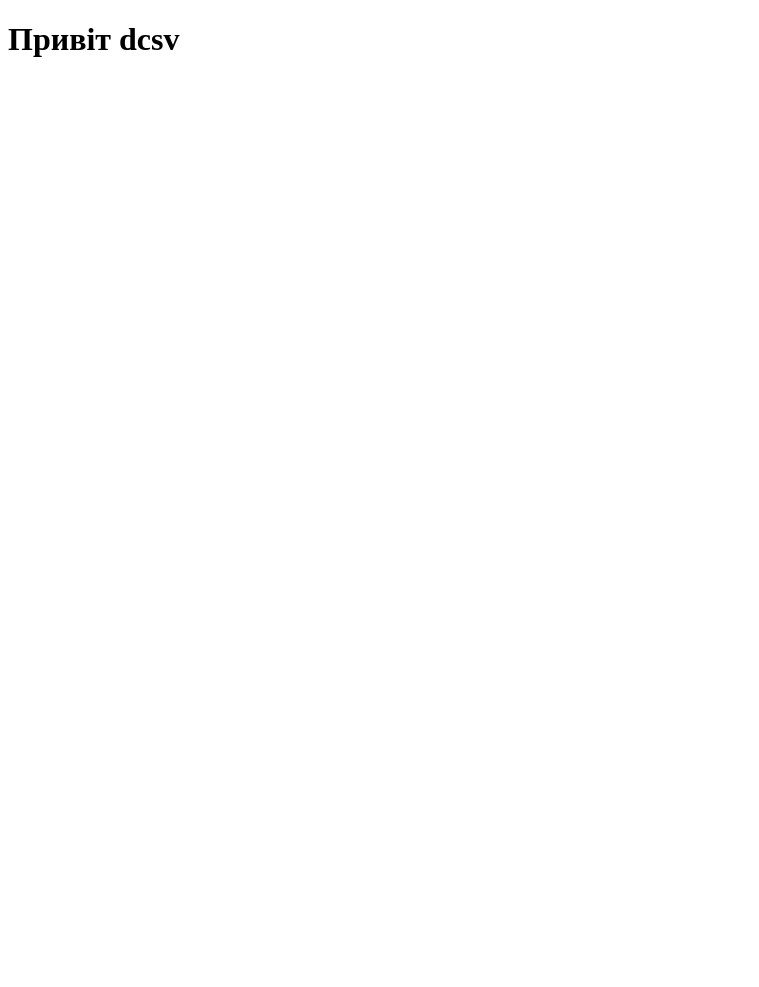
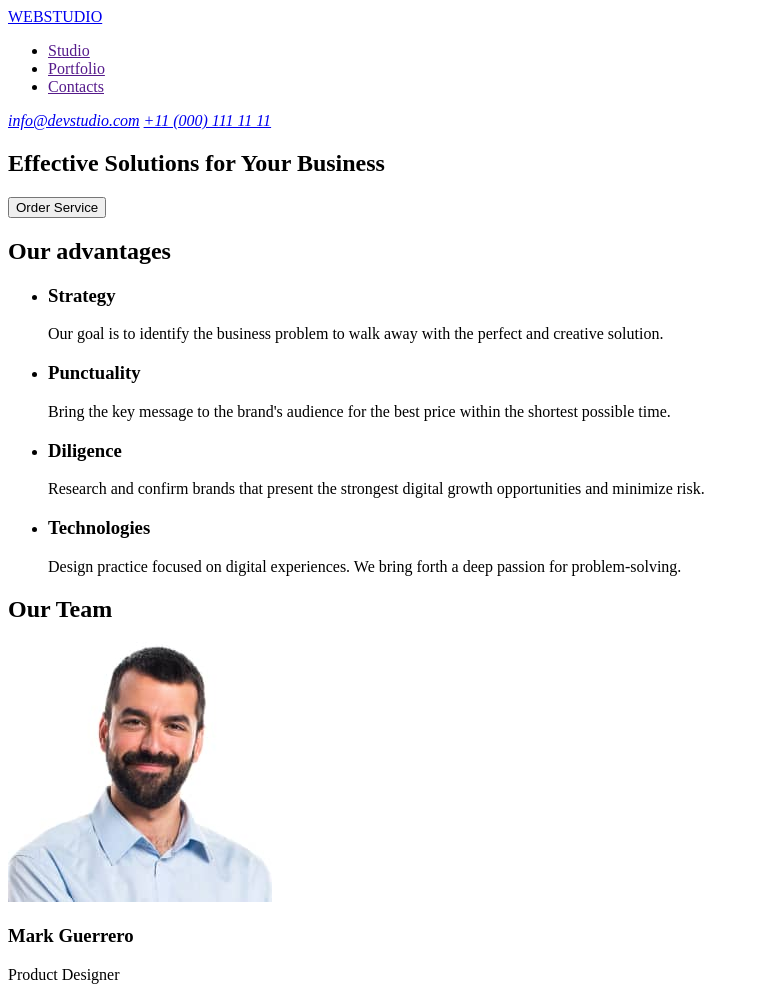
Before and after one commit to damian-sirenko/goit-markup-hw-01, a plain HTML site: page index.html in a window 1280 px wide. Shown: the top 987 px of the page, without its empty margins (0-759 px from the left). Before the commit the page ends 800 px from the top, so only its background shows below. Drawn offline with Linux system fonts and the light colour scheme.

Commit message:
Commit_1_12.12.2023

```diff
--- a/index.html
+++ b/index.html
@@ -1,11 +1,120 @@
 <!DOCTYPE html>
 <html lang="en">
-<head>
-	<meta charset="UTF-8">
-	<meta name="viewport" content="width=device-width, initial-scale=1.0">
-	<title>Document</title>
-</head>
-<body>
-	<h1>Привіт dcsv</h1>
-</body>
+  <head>
+    <meta charset="UTF-8" />
+    <meta name="viewport" content="width=device-width, initial-scale=1.0" />
+    <title>Document</title>
+  </head>
+
+  <body>
+    <header>
+      <nav>
+        <a href="index.html">WEBSTUDIO</a>
+        <ul>
+          <li>
+            <a href="">Studio</a>
+          </li>
+          <li>
+            <a href="">Portfolio</a>
+          </li>
+          <li>
+            <a href="">Contacts</a>
+          </li>
+        </ul>
+      </nav>
+      <address>
+        <a href="mailto:infi@devstudio.com">info@devstudio.com</a>
+        <a href="tel.:+110001111111">+11 (000) 111 11 11</a>
+      </address>
+    </header>
+
+    <main>
+      <section>
+        <h1>Effective Solutions for Your Business</h1>
+        <button type="button">Order Service</button>
+      </section>
+
+      <section>
+        <h2>Our advantages</h2>
+        <ul>
+          <li>
+            <h3>Strategy</h3>
+            <p>
+              Our goal is to identify the business problem to walk away with the
+              perfect and creative solution.
+            </p>
+          </li>
+          <li>
+            <h3>Punctuality</h3>
+            <p>
+              Bring the key message to the brand's audience for the best price
+              within the shortest possible time.
+            </p>
+          </li>
+          <li>
+            <h3>Diligence</h3>
+            <p>
+              Research and confirm brands that present the strongest digital
+              growth opportunities and minimize risk.
+            </p>
+          </li>
+          <li>
+            <h3>Technologies</h3>
+            <p>
+              Design practice focused on digital experiences. We bring forth a
+              deep passion for problem-solving.
+            </p>
+          </li>
+        </ul>
+      </section>
+
+      <section>
+        <h2>Our Team</h2>
+        <div>
+          <img
+            src="Images/photo_1.jpg"
+            alt="Mark Guerrero - Product Designer"
+				width="264"
+          />
+          <h3>Mark Guerrero</h3>
+          <p>Product Designer</p>
+        </div>
+        <div>
+          <img
+            src="Images/photo_2.jpg"
+            alt="Tom Ford - Frontend Developer"
+            width="264"
+          />
+          <h3>Tom Ford</h3>
+          <p>Frontend Developer</p>
+        </div>
+        <div>
+          <img
+            src="Images/photo_3.jpg"
+            alt="Camila Garcia - Marketing"
+            width="264"
+          />
+          <h3>Camila Garcia</h3>
+          <p>Marketing</p>
+        </div>
+        <div>
+          <img
+            src="Images/photo_4.jpg"
+            alt="Daniel Wilson - UI Designer"
+            width="264"
+          />
+          <h3>Daniel Wilson</h3>
+          <p>UI Designer</p>
+        </div>
+      </section>
+    </main>
+
+    <footer>
+      <a href="index.html">WEBSTUDIO</a>
+      <p>
+        Increase the flow of customers and sales for your business with digital
+        marketing & growth solutions.
+      </p>
+    </footer>
+  </body>
 </html>
```
Also changed, not shown: Images/photo_1.jpg (added), Images/photo_2.jpg (added), Images/photo_3.jpg (added), Images/photo_4.jpg (added).
